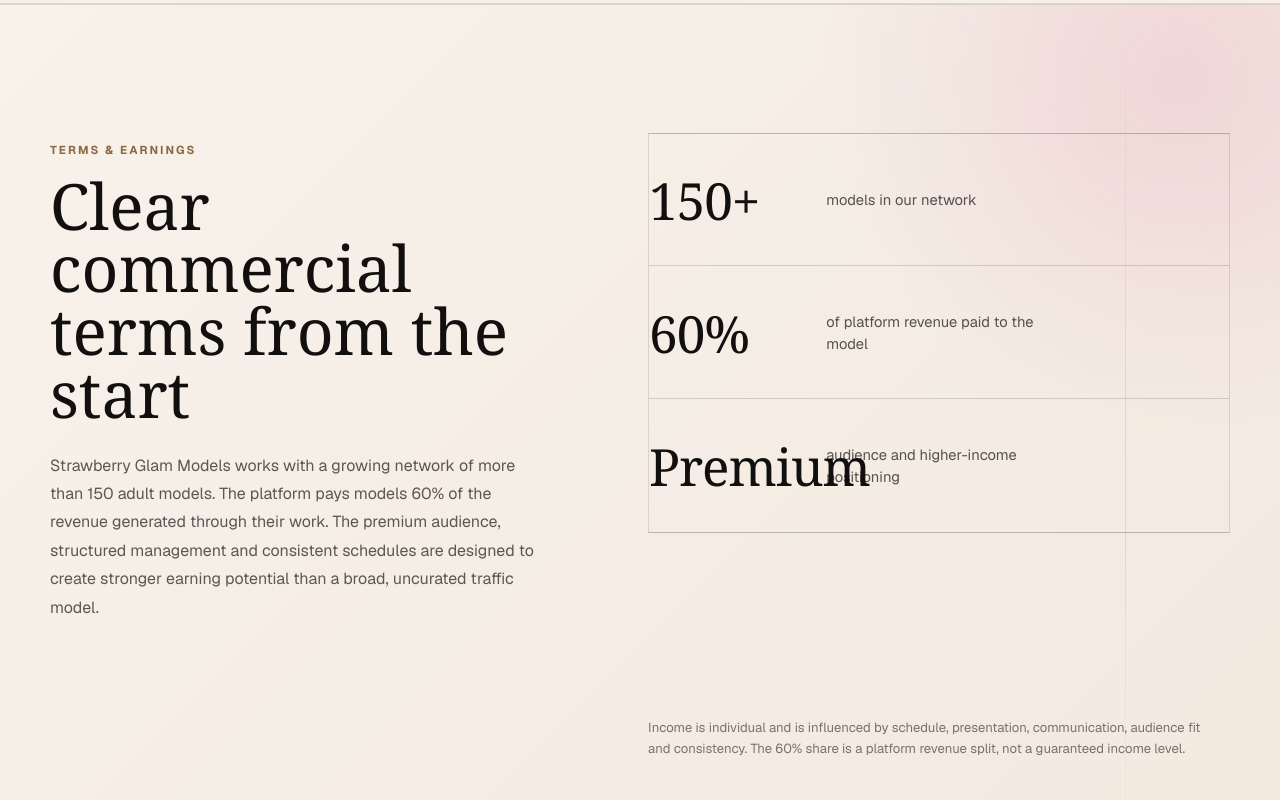
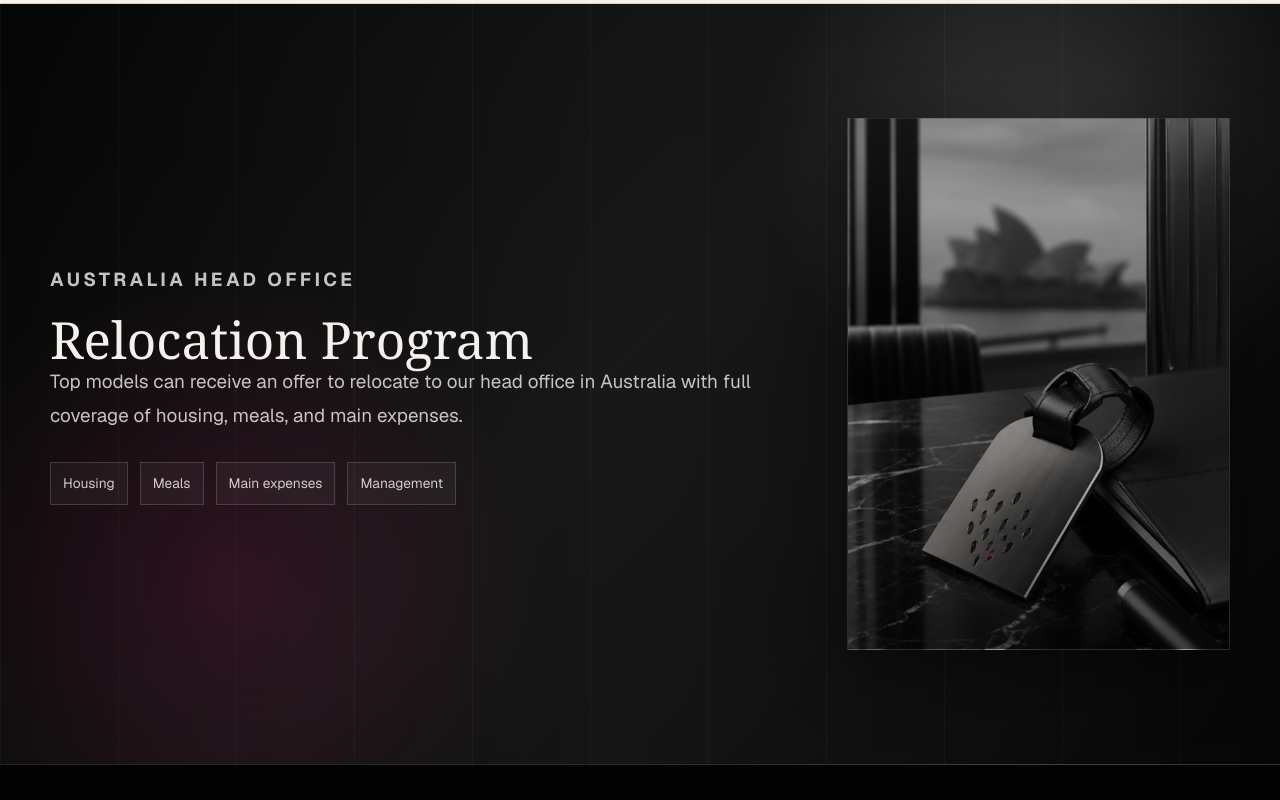
Before and after one commit to MaksatNiiazov/sgm_website, a Next.js app: page / in a window 1280 px wide. Shown: the part 2680-3480 px from the top of the page. Built offline with nearby package versions, Linux system fonts and the light colour scheme.

Commit message:
Remove temporary earnings section

```diff
--- a/app/page.tsx
+++ b/app/page.tsx
@@ -144,16 +144,6 @@
     clientsTitle: "Invitation-only premium audience",
     clientsText:
       "Our client side is designed for a closed subscription audience in New Zealand and Australia. Models are promoted selectively, with privacy standards that protect both sides of the experience.",
-    conditionsTitle: "Clear commercial terms from the start",
-    conditionsLead:
-      "Strawberry Glam Models works with a growing network of more than 150 adult models. The platform pays models 60% of the revenue generated through their work. The premium audience, structured management and consistent schedules are designed to create stronger earning potential than a broad, uncurated traffic model.",
-    conditionsStats: [
-      { value: "150+", label: "models in our network" },
-      { value: "60%", label: "of platform revenue paid to the model" },
-      { value: "Premium", label: "audience and higher-income positioning" },
-    ],
-    conditionsNote:
-      "Income is individual and is influenced by schedule, presentation, communication, audience fit and consistency. The 60% share is a platform revenue split, not a guaranteed income level.",
     relocationTitle: "Relocation Program",
     relocation:
       "Top models can receive an offer to relocate to our head office in Australia with full coverage of housing, meals, and main expenses.",
@@ -292,16 +282,6 @@
     clientsTitle: "Закрытая премиум-аудитория по подписке",
     clientsText:
       "Клиентская сторона рассчитана на закрытую подписочную аудиторию в Новой Зеландии и Австралии. Продвижение моделей проходит выборочно, с приватными стандартами защиты обеих сторон.",
-    conditionsTitle: "Понятные коммерческие условия с самого начала",
-    conditionsLead:
-      "Strawberry Glam Models объединяет сеть из более чем 150 взрослых моделей. Платформа выплачивает модели 60% выручки, полученной от её работы. Премиальная аудитория, системный менеджмент и стабильный график помогают создавать более высокий потенциал дохода по сравнению с массовым, неотобранным трафиком.",
-    conditionsStats: [
-      { value: "150+", label: "моделей в нашей сети" },
-      { value: "60%", label: "выручки платформы получает модель" },
-      { value: "Premium", label: "аудитория и позиционирование с высоким доходом" },
-    ],
-    conditionsNote:
-      "Доход индивидуален и зависит от графика, подачи, коммуникации, соответствия аудитории и стабильности. Доля 60% является распределением выручки платформы, а не гарантией конкретного заработка.",
     relocationTitle: "Программа релокации",
     relocation:
       "Лучшие модели получают предложение о релокации в головной офис в Австралии с полной оплатой жилья, питания и основных расходов.",
@@ -873,27 +853,6 @@
         </div>
       </section>
 
-      <section className="conditions-band">
-        <div className="section-inner conditions-layout">
-          <div className="conditions-heading">
-            <p className="eyebrow">
-              {language === "en" ? "Terms & Earnings" : "Условия и доход"}
-            </p>
-            <h2>{t.conditionsTitle}</h2>
-            <p>{t.conditionsLead}</p>
-          </div>
-          <div className="conditions-grid">
-            {t.conditionsStats.map((stat) => (
-              <article key={stat.value + stat.label}>
-                <strong>{stat.value}</strong>
-                <span>{stat.label}</span>
-              </article>
-            ))}
-          </div>
-          <p className="conditions-note">{t.conditionsNote}</p>
-        </div>
-      </section>
-
       <section className="relocation-band" id="relocation">
         <div className="section-inner relocation-layout">
           <div className="relocation-content">
```
